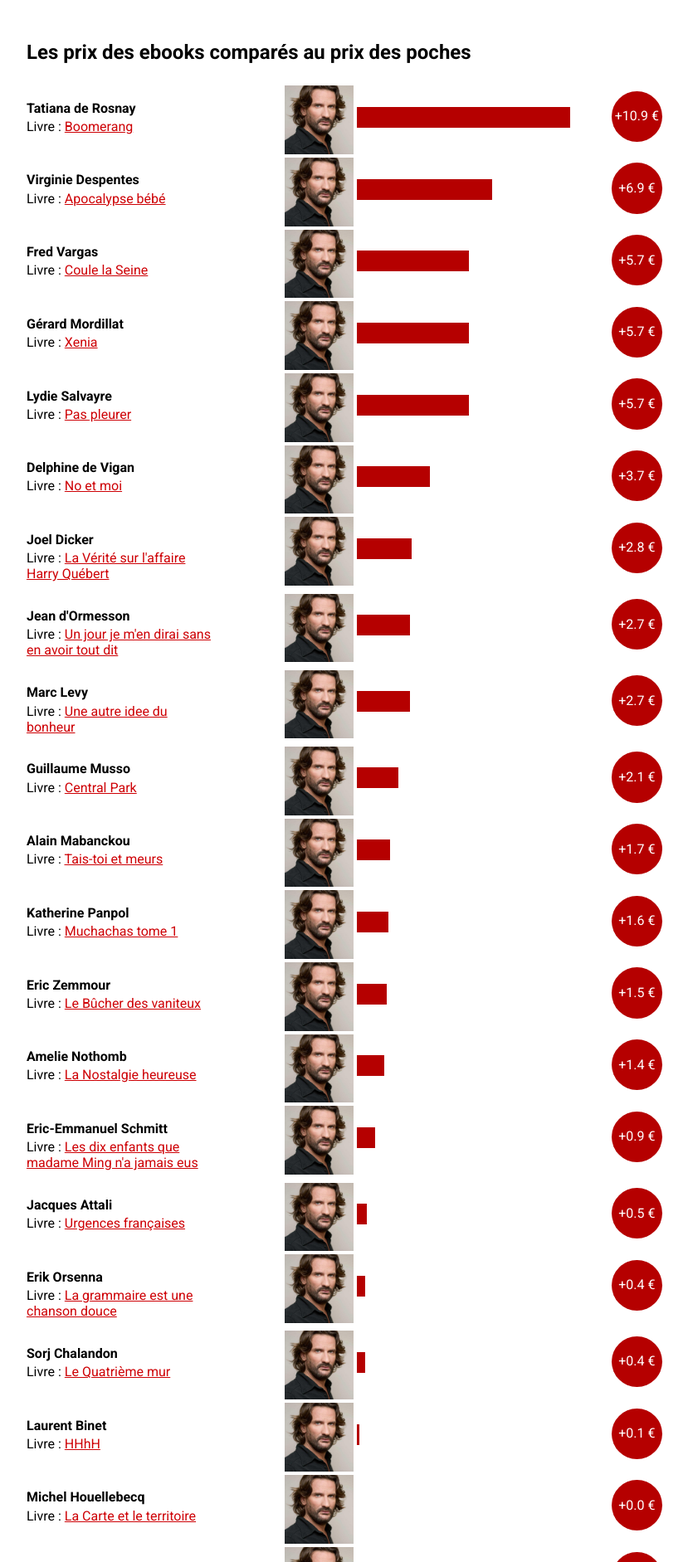
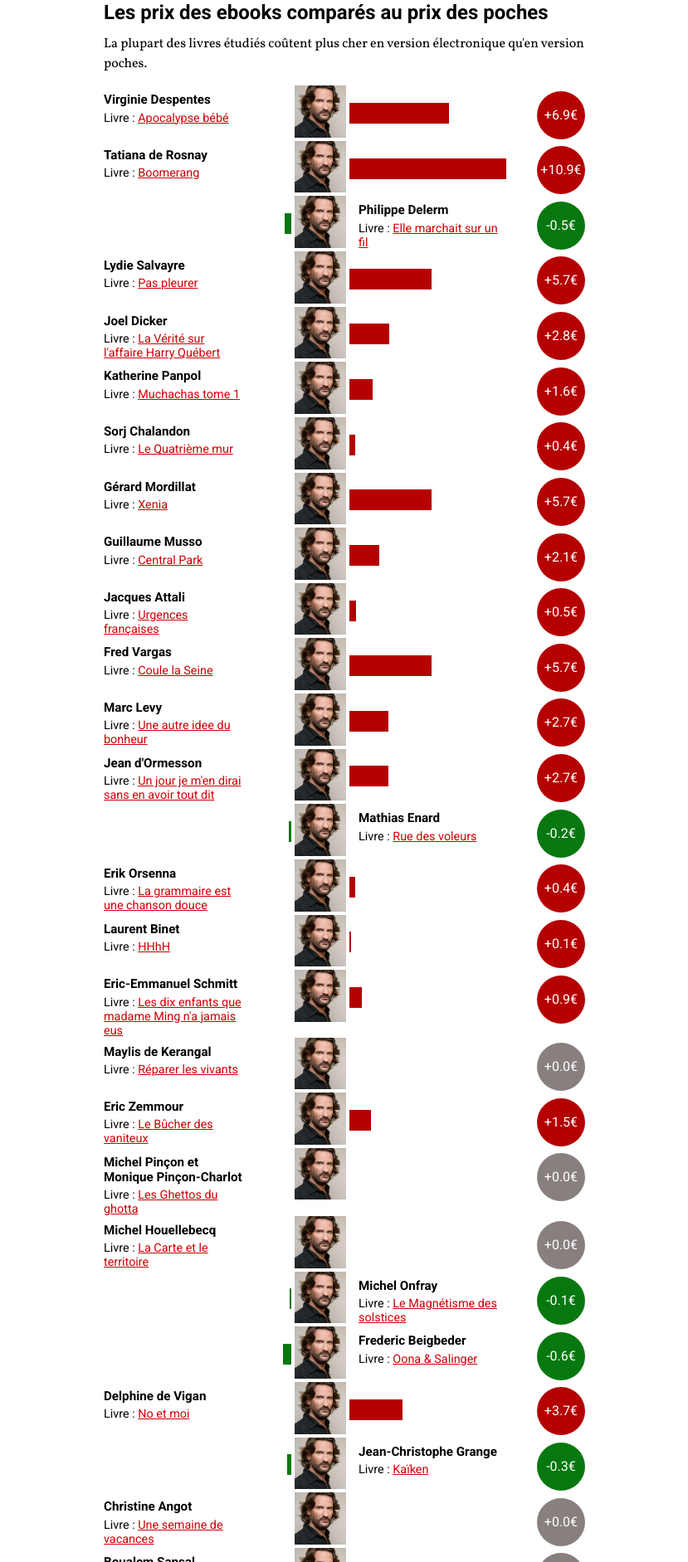
Before and after one commit to yannguegan/prix-livre, a PHP site: page / in a window 1280 px wide. Shown: the top 1883 px of the page at 83% size, without its empty margins (225-1054 px from the left). Run offline with PHP 8.4, Linux system fonts and the light colour scheme; some libraries are stand-ins or nearby versions.

Commit message:
Scroller still to add

```diff
--- a/css/main.css
+++ b/css/main.css
@@ -9,6 +9,12 @@ article {
 	margin: 0 auto;
 
 }
+section {
+
+}
+section#ebook_vs_broche {
+	margin-top: 4em;
+}
 footer {
 
 }
@@ -17,9 +23,20 @@ h2 {
     font-size: 1.5em;
     line-height: 1.3em;
     clear: both;
-    margin: 2em 0 1em;
+    margin: 2em 0 0em;
     display: block;
     float: left;
+}
+h2.first {
+	margin-top: 0;
+}
+.teaser {
+	font-family: 'Vollkorn', serif;
+	font-size: 16px;
+	line-height: 24px;
+	float: left;
+	clear: both;
+	margin: 0.6em 0 0.9em;
 }
 
 
@@ -31,22 +48,24 @@ h2 {
 .entry_book .left, .entry_book .middle, .entry_book .right {
 	float: left;
 }
+.entry_book:first-child {
 
+}
 
 
 .entry_book .left {
-	width: 40%;
+	width: 39%;
 }
 .entry_book .right {
-	width: 40%;
+	width: 39%;
 }
 .entry_book .middle {
 	width: 12%;
 }
 .entry_book .diff {
-	width: 8%;
+	width: 10%;
+
 }
-
 
 
 .author_img {
@@ -57,7 +76,7 @@ h2 {
 	width: 100%;
 }
 .entry_book .book_info {
-	padding-top: 0.2em;
+	padding-top: 0em;
 }
 .entry_book .book_info_hidden {
 	display: none;
@@ -65,12 +84,15 @@ h2 {
 .entry_book .bar_hidden {
 	display: none;
 }
-.poche_non {
+#ebook_vs_poche .poche_non {
+	display: none;
+}
+.prices .poche_non {
 	display: none;
 }
 .entry_book	.bar {
 	height: 25px;
-	margin-top: 1.6em;
+	margin-top: 1.3em;
 }
 .left .bar {
 	float: right;
@@ -85,13 +107,13 @@ h2 {
 	width: 75%;
 	margin-right: 5%;
 	float: left;
-	padding: 0.9em 0;
+	padding: 0.5em 0 0;
 }
 .right_info {
 	width: 75%;
 	margin-left: 5%;
 	float: left;
-	padding: 0.9em 0;
+	padding: 0.5em 0 0;
 }
 .more {
 	float: left;
@@ -100,10 +122,12 @@ h2 {
 	overflow: hidden;
 	padding: 0em 2%;
 	background-color: #E6E2E2;
+	margin-top: 0em;
 }
 .more_visible {
-	height: 120px;
+	height: 160px;
 	padding: 0.4em 2%;
+	margin-top: 1em;
 
 }
 .prices {
@@ -126,11 +150,12 @@ h2 {
 	color: black ;
 	text-decoration: none;
 	cursor: pointer;
-	margin-top: 0.2em;
+	margin-top: 0.3em;
+	font-size: 0.9em;
 }
 .author {
 	font-weight: bold;
-	font-family: 1.2em;
+	font-size: 0.95em;
 }
 
 .title span {
@@ -166,7 +191,7 @@ h2 {
     width: 100%;
     height: 0;
     padding-bottom: 100%;
-    background: #E6E2E2;
+    background: #887F7F;
     border-radius: 50%;
 }
 
@@ -209,5 +234,5 @@ h2 {
 }
 
 .transition_height {
-	transition: height 0.3s ease-in-out, padding 0.3s ease-in-out;
+	transition: height 0.3s ease-in-out, padding 0.3s ease-in-out, margin 0.3s ease-in-out;
 }
--- a/index.php
+++ b/index.php
@@ -23,12 +23,16 @@
   <body>
     <header>
     </header>
-    <article style="width:766px;">
+    <article style="width:580px;">
       <section id="ebook_vs_poche">
-        <h2>Les prix des ebooks comparés au prix des poches</h2>
+        <h2 class="first">Les prix des ebooks comparés au prix des poches</h2>
+        <p class="teaser">La plupart des livres étudiés coûtent plus cher en version électronique qu'en version poches.</p>
+        <div class="list"></div>
       </section>
       <section id="ebook_vs_broche">
         <h2>Les prix des ebooks comparés au prix des éditions originales</h2>
+        <p class="teaser">La plupart des livres étudiés coûtent moins cher en version électronique que dans leur édition papier originale, mais la remise varie beaucoup.</p>
+        <div class="list"></div>
       </section>
     </article>
     <footer>
@@ -48,7 +52,7 @@
                          <div class="prices">
                           <div>
                             Original ({{{editeur_broche}}})<br />
-                            Poche ({{{editeur_poche}}})<br />
+                            <span class="poche_{{{paru_poche}}}">Poche ({{{editeur_poche}}})<br /></span>
                             iBook<br />
                             Kindle<br />
                             Diff. ebook / original<br />
@@ -56,7 +60,7 @@
                           </div>
                           <div>
                             {{{prix_broche}}}&nbsp;€<br />
-                            {{{prix_poche}}}&nbsp;€<br />
+                            <span class="poche_{{{paru_poche}}}">{{{prix_poche}}}&nbsp;€<br /></span>
                             {{{prix_elec_apple}}}&nbsp;€<br />
                             {{{prix_elec_amazon}}}&nbsp;€<br />
                             {{{diff_broche_100}}}&nbsp;%<br />
@@ -79,10 +83,10 @@
                        <div class="title show_more">Livre&nbsp;: <span>{{{titre}}}</span> </div>
                      </div>
                      <div class="more transition_height">
-                         <div class="prices">
+                        <div class="prices">
                           <div>
                             Original ({{{editeur_broche}}})<br />
-                            Poche ({{{editeur_poche}}})<br />
+                            <span class="poche_{{{paru_poche}}}">Poche ({{{editeur_poche}}})<br /></span>
                             iBook<br />
                             Kindle<br />
                             Diff. ebook / original<br />
@@ -90,14 +94,14 @@
                           </div>
                           <div>
                             {{{prix_broche}}}&nbsp;€<br />
-                            {{{prix_poche}}}&nbsp;€<br />
+                            <span class="poche_{{{paru_poche}}}">{{{prix_poche}}}&nbsp;€<br /></span>
                             {{{prix_elec_apple}}}&nbsp;€<br />
                             {{{prix_elec_amazon}}}&nbsp;€<br />
                             {{{diff_broche_100}}}&nbsp;%<br />
                             {{{diff_poche_100}}}&nbsp;%
                           </div>
-                         </div>
-                       </div>
+                        </div>
+                     </div>
                    </div>
                 </div>
                 <div class="diff diff_grey"><div></div></div>
@@ -121,7 +125,7 @@
                        <div class="prices">
                         <div>
                           Original ({{{editeur_broche}}})<br />
-                          Poche ({{{editeur_poche}}})<br />
+                          <span class="poche_{{{paru_poche}}}">Poche ({{{editeur_poche}}})<br /></span>
                           iBook<br />
                           Kindle<br />
                           Diff. ebook / original<br />
@@ -129,7 +133,7 @@
                         </div>
                         <div>
                           {{{prix_broche}}}&nbsp;€<br />
-                          {{{prix_poche}}}&nbsp;€<br />
+                          <span class="poche_{{{paru_poche}}}">{{{prix_poche}}}&nbsp;€<br /></span>
                           {{{prix_elec_apple}}}&nbsp;€<br />
                           {{{prix_elec_amazon}}}&nbsp;€<br />
                           {{{diff_broche_100}}}&nbsp;%<br />
@@ -155,7 +159,7 @@
                        <div class="prices">
                         <div>
                           Original ({{{editeur_broche}}})<br />
-                          Poche ({{{editeur_poche}}})<br />
+                          <span class="poche_{{{paru_poche}}}">Poche ({{{editeur_poche}}})<br /></span>
                           iBook<br />
                           Kindle<br />
                           Diff. ebook / original<br />
@@ -163,7 +167,7 @@
                         </div>
                         <div>
                           {{{prix_broche}}}&nbsp;€<br />
-                          {{{prix_poche}}}&nbsp;€<br />
+                          <span class="poche_{{{paru_poche}}}">{{{prix_poche}}}&nbsp;€<br /></span>
                           {{{prix_elec_apple}}}&nbsp;€<br />
                           {{{prix_elec_amazon}}}&nbsp;€<br />
                           {{{diff_broche_100}}}&nbsp;%<br />
--- a/js/script.js
+++ b/js/script.js
@@ -22,7 +22,7 @@ function showInfo() {
 	Handlebars.registerHelper('each_by_diff_poch', function(data,options) {
 	    var output = '';
 	    var contextSorted = data.concat()
-	        .sort( function(a,b) { return b.diff_poche - a.diff_poche } );
+	        .sort( function(a,b) { return a.diff_poche - b.diff_poche } ).reverse();
 	    for(var i=0, j=contextSorted.length; i<j; i++) {
 	        output += options.fn(contextSorted[i]);
 	    }
@@ -33,10 +33,10 @@ function showInfo() {
     /* Ecriture des données présentes dans le fichier JSON dans le DOM */
 
 	var template1 = Handlebars.compile( $('#handlebars_template_1').html() );
-	$('#ebook_vs_poche').append( template1( data ) );
+	$('#ebook_vs_poche .list').append( template1( data ) );
 
 	var template2 = Handlebars.compile( $('#handlebars_template_2').html() );
-	$('#ebook_vs_broche').append( template2( data ) );
+	$('#ebook_vs_broche .list').append( template2( data ) );
 
 
 
@@ -58,12 +58,7 @@ function showInfo() {
 			/* ... on écrit le prix dans la puce */
 
 			diff_poche_abs = 0-diff_poche
-			$('.diff > div',this).html('-' + diff_poche_abs + '&nbsp;€');
-
-			/* On passe la puce en vert */
-
-			$('.diff',this).removeClass('diff_grey');
-			$('.diff',this).addClass('diff_green');
+			$('.diff > div',this).html('-' + diff_poche_abs + '€');
 
 		} else {
 
@@ -78,13 +73,25 @@ function showInfo() {
 
 			/* ... on écrit le prix dans la puce */
 
-			$('.diff > div',this).html('+' + diff_poche + '&nbsp;€');
+			$('.diff > div',this).html('+' + diff_poche + '€');
+
+	    }
+
+		if (diff_poche < 0) {
+
+			/* On passe la puce en vert */
+
+			$('.diff',this).removeClass('diff_grey');
+			$('.diff',this).addClass('diff_green');
+
+			} else { if(diff_poche >0) {
 
 			/* On passe la puce en rouge */
 
 			$('.diff',this).removeClass('diff_grey');
 			$('.diff',this).addClass('diff_red');
 
+			}
 
 		}
 		$('.bar',this).css('width', bar_width + '%');
```
Also changed, not shown: data.json (+1 -1 lines).
